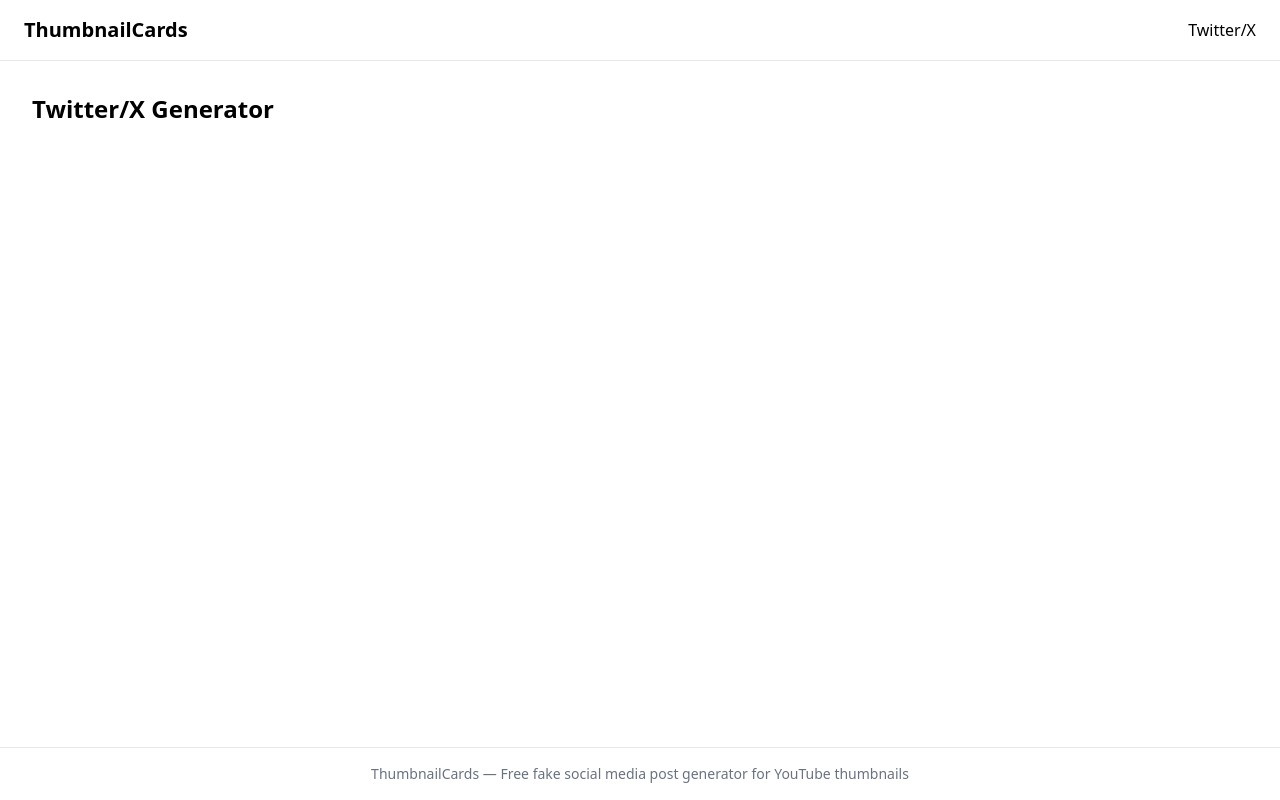
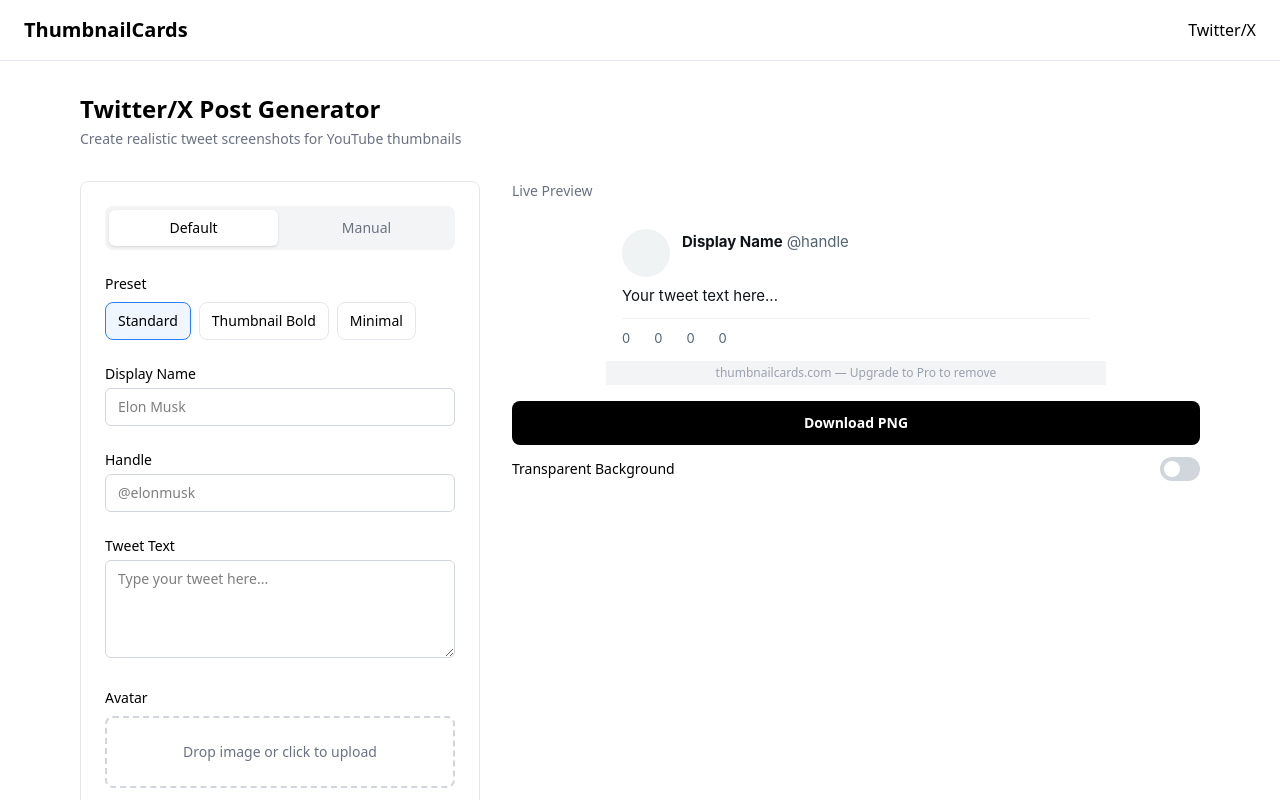
Before and after one commit to memfactorduke/ThumbnailCards, a React (Vite) app: page /twitter in a window 1280 px wide. Shown: the top 800 px of the page. Built offline with nearby package versions, Linux system fonts and the light colour scheme.

Commit message:
feat: wire up GeneratorShell with TwitterGeneratorPage for full generator flow
Co-Authored-By: Claude Sonnet 4.6 <noreply@anthropic.com>

```diff
--- /dev/null
+++ b/src/components/generator/GeneratorShell.tsx
@@ -0,0 +1,31 @@
+import type { GeneratorConfig, GeneratorMode } from "../../types/generator";
+import { ControlsPanel } from "./ControlsPanel";
+import { PreviewPanel } from "./PreviewPanel";
+
+interface GeneratorShellProps {
+  config: GeneratorConfig;
+  mode: GeneratorMode;
+  activePreset: string;
+  onUpdateConfig: (partial: Partial<GeneratorConfig>) => void;
+  onSetMode: (mode: GeneratorMode) => void;
+  onApplyPreset: (name: string) => void;
+  onRandomizeEngagement: () => void;
+  onSetAvatar: (file: File) => void;
+}
+
+export function GeneratorShell(props: GeneratorShellProps) {
+  return (
+    <div className="flex flex-col lg:flex-row gap-8">
+      <div className="w-full lg:w-[400px] shrink-0">
+        <div className="lg:sticky lg:top-4 space-y-6 rounded-lg border border-gray-200 p-6">
+          <ControlsPanel {...props} />
+        </div>
+      </div>
+      <div className="flex-1 min-w-0">
+        <div className="lg:sticky lg:top-4">
+          <PreviewPanel config={props.config} />
+        </div>
+      </div>
+    </div>
+  );
+}
--- a/src/pages/TwitterGeneratorPage.tsx
+++ b/src/pages/TwitterGeneratorPage.tsx
@@ -1,3 +1,28 @@
+import { useGenerator } from "../hooks/useGenerator";
+import { GeneratorShell } from "../components/generator/GeneratorShell";
+
 export default function TwitterGeneratorPage() {
-  return <div className="p-8"><h1 className="text-2xl font-bold">Twitter/X Generator</h1></div>;
+  const generator = useGenerator();
+
+  return (
+    <div className="max-w-6xl mx-auto px-4 py-8">
+      <div className="mb-8">
+        <h1 className="text-2xl font-bold">Twitter/X Post Generator</h1>
+        <p className="text-gray-500 text-sm mt-1">
+          Create realistic tweet screenshots for YouTube thumbnails
+        </p>
+      </div>
+
+      <GeneratorShell
+        config={generator.config}
+        mode={generator.mode}
+        activePreset={generator.activePreset}
+        onUpdateConfig={generator.updateConfig}
+        onSetMode={generator.setMode}
+        onApplyPreset={generator.applyPreset}
+        onRandomizeEngagement={generator.randomizeEngagement}
+        onSetAvatar={generator.setAvatar}
+      />
+    </div>
+  );
 }
```
